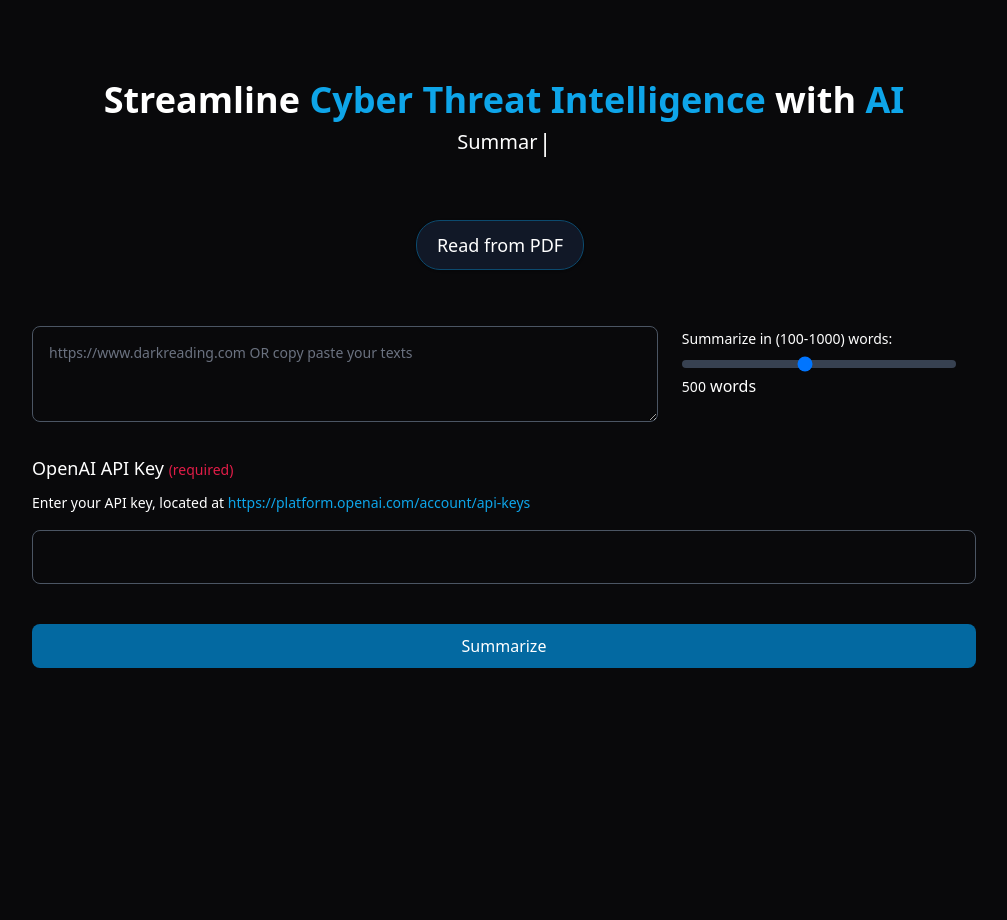
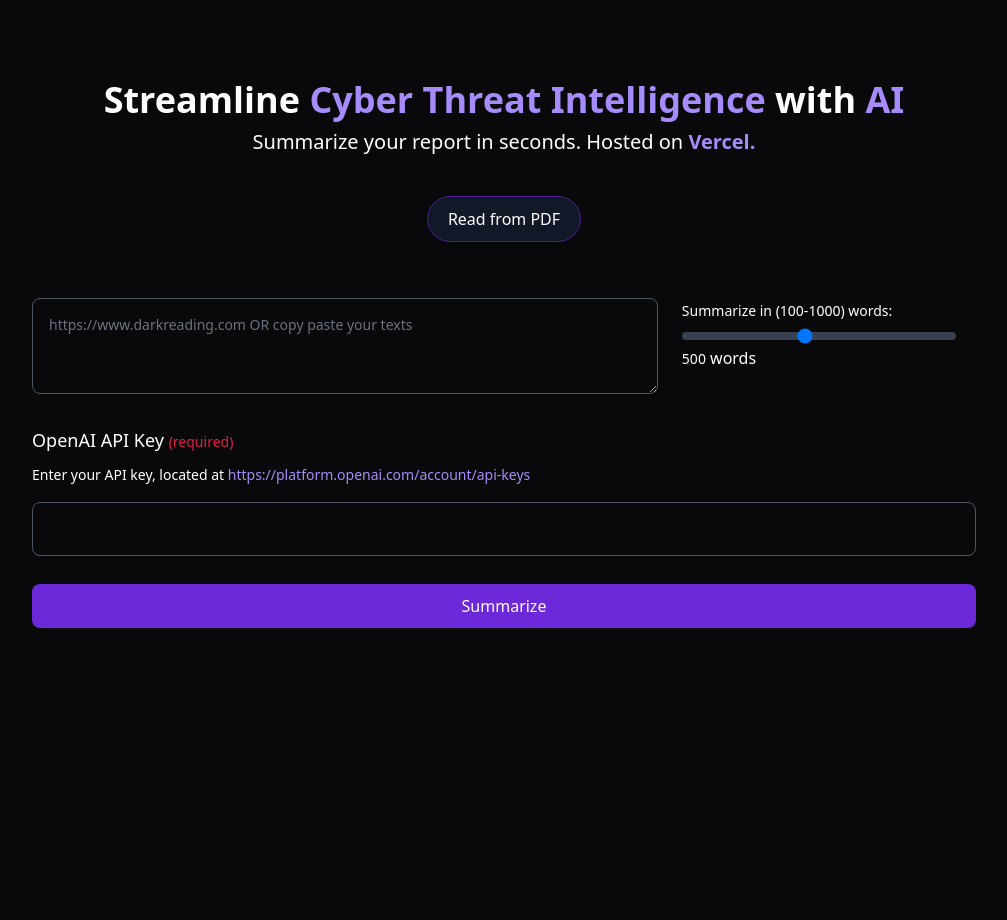
Before and after one commit to nitroz3us/GPThreatIntel-Summarizer, a FastAPI app: page / in a window 1280 px wide. Shown: the part 61-981 px from the top of the page, without its empty margins (136-1143 px from the left). Run offline with FastAPI, Linux system fonts and the light colour scheme; some libraries are stand-ins or nearby versions.

Commit message:
removed typewriter for performance, changed style

```diff
--- a/src/static/TypeWriter.js
+++ /dev/null
@@ -1,139 +0,0 @@
-/**
- * @license MIT
- *
- * Written by Luuk Walstra
- * Discord: Luuk#8524
- * Github: https://github.com/Luuk-Dev
- * Replit: https://replit.com/@LuukDev
- * Repository: https://github.com/Luuk-Dev/TypeWriter
- *
- * You're free to use this library as long as you keep this statement in this file
- */
-var __typewriter_cuid = 0;
-class TypeWriter{
-    constructor(object, options){
-        if(typeof object !== 'string' && typeof object !== 'object') return console.error(`Invalid element! Element must be a string or an object.`);
-        __typewriter_cuid = __typewriter_cuid + 1;
-        this.id = __typewriter_cuid;
-        this.element = typeof object === 'object' ? object : document.querySelector(object);
-        if(!this.element) return console.error(`The element does not exists!`);
-        this.save = [];
-        this.options = options || {};
-        this.timeout = this.options.timeout || 100;
-        this.running = true;
-        const defaultcursor = {
-          speed: 1000,
-          size: 'larger',
-          id: 'TypeWriter_Effect_CSS',
-          enabled: true
-        };
-        const cursor = this.options.cursor || defaultcursor;
-        const stylesheet = document.createElement(`style`);
-        stylesheet.type = "text/css";
-        stylesheet.innerHTML = `#typewriter-effect-${this.id}{font-size:${cursor.size || defaultcursor.size};animation:TypeWriter ${(cursor.speed || defaultcursor.speed)/1000}s infinite;}@keyframes TypeWriter{0%{opacity: 0;}50%{opacity: 1;}100%{opacity: 0;}}`;
-        stylesheet.id = cursor.id || defaultcursor.id;
-        if((cursor['enabled'] || defaultcursor.enabled) === true) document.head.appendChild(stylesheet);
-    }
-    wait(ms){
-        if(typeof ms !== 'number') return console.error(`Invalid number! MS must be a number.`);
-        this.save.push({wait: ms, value: null, remove: null, writing: false});
-        return this;
-    }
-    write(value){
-        if(typeof value !== 'string') return console.error(`Invalid value! Value must be a string.`)
-        this.save.push({wait: null, value: value, remove: null, writing: true});
-        return this;
-    }
-    removeAll(){
-        this.save.push({wait: null, value: null, remove: true, writing: false});
-        return this;
-    }
-    remove(charAt){
-        if(typeof charAt !== 'number') return console.error(`Invalid position of string! The position must be a number.`);
-        this.save.push({wait: null, value: null, remove: charAt, writing: false});
-        return this;
-    }
-    addText(value){
-      if(typeof value !== 'string') return console.error(`Invalid value! Value must be a string.`);
-      this.save.push({wait: null, value: value, remove: null, writing: false})
-      return this;
-    }
-    start(){
-        if(!document.querySelector(`#typewriter-effect-${this.id}`)){
-          this.element.innerHTML = `<span id="typewriter-typer-${this.id}"></span>`;
-          if(typeof this.options.cursor === 'object'){
-            if(this.options.cursor['enabled'] !== false){
-              this.element.innerHTML += `<span id="typewriter-effect-${this.id}">|</span>`;
-            }
-          } else this.element.innerHTML += `<span id="typewriter-effect-${this.id}">|</span>`;
-        }
-        (async () => {
-            var i;
-            for(i = 0; i < this.save.length;){
-                if(this.running === false){
-                    break;
-                }
-                const obj = this.save[i];
-                if(obj.wait){
-                    await this.__wait(obj.wait);
-                    ++i;
-                } else if(obj.value){
-                    const text = document.querySelector(`#typewriter-typer-${this.id}`);
-                    if(!text) return ++i;
-                    if(obj.writing === true){
-                      var val = text.innerHTML;
-                      var objlength = '';
-                      while(objlength !== obj.value && this.running === true){
-                          await this.__wait(this.timeout);
-                          val = val + obj.value.charAt(objlength.length);
-                          objlength += obj.value.charAt(objlength.length);
-                          text.innerHTML = val;
-                      }
-                    } else {
-                      text.innerHTML += obj.value;
-                    }
-                    ++i;
-                } else if(obj.remove){
-                    if(obj.remove === true){
-                        const text = document.querySelector(`#typewriter-typer-${this.id}`);
-                        if(!text) return ++i;
-                        var val = text.innerHTML;
-                        while(val !== '' && this.running === true){
-                            await this.__wait(this.timeout);
-                            val = val.substring(0, val.length - 1);
-                            text.innerHTML = val;
-                        }
-                        ++i;
-                    } else {
-                        const text = document.querySelector(`#typewriter-typer-${this.id}`);
-                        if(!text) return ++i;
-                        var val = text.innerHTML;
-                        while(val !== val.substring(0, obj.remove) && this.running === true){
-                            await this.__wait(this.timeout);
-                            val = val.substring(0, val.length - 1);
-                            text.innerHTML = val;
-                        }
-                        ++i;
-                    }
-                }
-            }
-            while(i !== this.save.length){
-                await this.__wait(this.timeout);
-            }
-            if(typeof this.options.callback === 'object'){
-              if(typeof this.options.callback.onend === 'function'){
-                this.options.callback.onend();
-              }
-            }
-            if(this.options.loop) this.start();
-        })();
-    }
-    stop(){
-        this.running = false;
-    }
-    __wait(ms){
-        return new Promise((resolve, reject) => {
-            setTimeout(resolve, ms);
-        });
-    }
-}
--- a/src/static/main.css
+++ b/src/static/main.css
@@ -1,3 +1,17 @@
+.fade-in-down {
+  animation: fadeInDown 1s;
+}
+
+@keyframes fadeInDown {
+  0% {
+    opacity: 0;
+    transform: translateY(-20px);
+  }
+  100% {
+    opacity: 1;
+    transform: translateY(0);
+  }
+}
 .markdown {
     line-height: 1.5;
     font-family: "Helvetica Neue", Helvetica, Arial, sans-serif;
--- a/src/templates/index.html
+++ b/src/templates/index.html
@@ -33,7 +33,7 @@
         >
           <a href="/" class="flex">
             <span
-              class="self-center text-xl font-semibold whitespace-nowrap hover:text-sky-500 md:hover:bg-transparent md:p-0 md:hover:text-sky-500 text-white"
+              class="self-center text-xl font-semibold whitespace-nowrap hover:text-sky-500 md:hover:bg-transparent md:p-0 md:hover:text-violet-300 text-white"
               >GPThreatIntel</span
             >
           </a>
@@ -46,7 +46,7 @@
             >
               <li>
                 <a
-                  class="block py-2 pl-3 pr-4 text-gray-900 hover:text-sky-500 md:hover:bg-transparent md:p-0 md:hover:text-sky-500 text-white"
+                  class="block py-2 pl-3 pr-4 text-gray-900 hover:text-sky-500 md:hover:bg-transparent md:p-0 md:hover:text-violet-300 text-white"
                   >About</a
                 >
               </li>
@@ -54,7 +54,7 @@
                 <a
                   href="https://github.com/nitroz3us/GPThreatIntel-Summarizer"
                   target="_blank"
-                  class="block py-2 pl-3 pr-4 text-gray-900 rounded hover:text-sky-500 md:hover:bg-transparent md:p-0 md:hover:text-sky-500 text-white"
+                  class="block py-2 pl-3 pr-4 text-gray-900 rounded hover:text-sky-500 md:hover:bg-transparent md:p-0 md:hover:text-violet-300 text-white"
                   >GitHub</a
                 >
               </li>
@@ -64,20 +64,38 @@
       </nav>
     </div>
 
-    <div class="h-screen mt-20 m-10">
-      <div class="header-container mb-14">
-        <h1 class="text-4xl flex justify-center mb-2 font-semibold">
-          Streamline&nbsp
-          <span class="text-sky-500">Cyber Threat Intelligence&nbsp</span>
-          with&nbsp
-          <span class="text-sky-500">AI</span>
+    <div class="main-body fade-in-down h-screen mt-20 m-10">
+      <div class="flex flex-col justify-center items-center">
+        <h1 class="w-full font-semibold text-white text-xl md:text-4xl text-center">
+          Streamline
+          <a
+            href=""
+            target="_blank"
+            class="text-violet-400"
+            >Cyber Threat Intelligence</a
+          >
+          with
+          <a
+            href=""
+            target="_blank"
+            class="text-violet-400"
+            >AI</a
+          >
         </h1>
-        <span class="text-xl flex justify-center" id="typewriter"></span>
+        <span class="text-center text-sm md:text-xl text-white mt-2"
+          >Summarize your report in seconds. Hosted on
+          <a
+            href="https://vercel.com/"
+            target="_blank"
+            class="text-violet-400 font-bold"
+            >Vercel.</a
+          >
+        </span>
       </div>
       <div class="flex justify-center">
         <button
           type="button"
-          class="toggleBtn mr-2 mt-2 mb-10 hover:scale-105 text-lg border border-sky-900 rounded-3xl shadow hover:bg-gray-200 bg-gray-900 border-sky-700 hover:bg-gray-800 w-full sm:w-auto px-5 py-2.5 text-center"
+          class="toggleBtn mt-10 mb-10 hover:scale-105 text-md border border-violet-900 rounded-3xl shadow hover:bg-gray-200 bg-gray-900 border-violet-700 hover:bg-gray-800 w-full sm:w-auto px-5 py-2.5 text-center"
           onclick="toggleUI()"
         >
           Read from PDF
@@ -257,11 +275,11 @@
             <label for="">words</label>
           </div>
         </div>
-        <div class="ml-32 mr-32 mb-10">
+        <div class="ml-32 mr-32 mb-7">
           <div class="mb-2 text-lg">
             <label for="openAIKey">OpenAI API Key <span class="text-sm text-rose-600">(required)</span></label>
           </div>
-          <label for="openAIKey" class="text-sm">Enter your API key, located at <a href="https://platform.openai.com/account/api-keys" target="_blank" class="text-sky-500">https://platform.openai.com/account/api-keys</a></label>
+          <label for="openAIKey" class="text-sm">Enter your API key, located at <a href="https://platform.openai.com/account/api-keys" target="_blank" class="text-violet-400">https://platform.openai.com/account/api-keys</a></label>
 
           <input
           type="password"
@@ -275,7 +293,7 @@
         <div class="ml-32 mr-32 mb-12">
           <button
             type="submit"
-            class="submit text-white bg-sky-700 hover:bg-sky-800 focus:ring-1 focus:outline-none focus:ring-sky-300 font-sm rounded-lg text-md w-full px-5 py-2.5 text-center"
+            class="submit text-white bg-violet-700 hover:bg-violet-800 focus:ring-1 focus:outline-none focus:ring-sky-300 font-sm rounded-lg text-md w-full px-5 py-2.5 text-center"
             id="submitBtn"
             >
             Summarize
@@ -306,25 +324,6 @@
     </div>
     <script type="text/javascript">
       toastInit();
-
-      new TypeWriter(document.getElementById("typewriter"), {
-        loop: false,
-        cursor: {
-          speed: 700,
-          size: "larger",
-          enabled: true,
-        },
-        timeout: 50,
-      })
-        .write(`Speed up analyst process by using this tool`)
-        .wait(2000)
-        .removeAll()
-        .write(`Summarize your report in seconds`)
-        .wait(2000)
-        .removeAll()
-        .write(`Enter URL of your report OR copy paste your texts`)
-        .wait(2000)
-        .start();
     </script>
   </body>
 </html>
```
